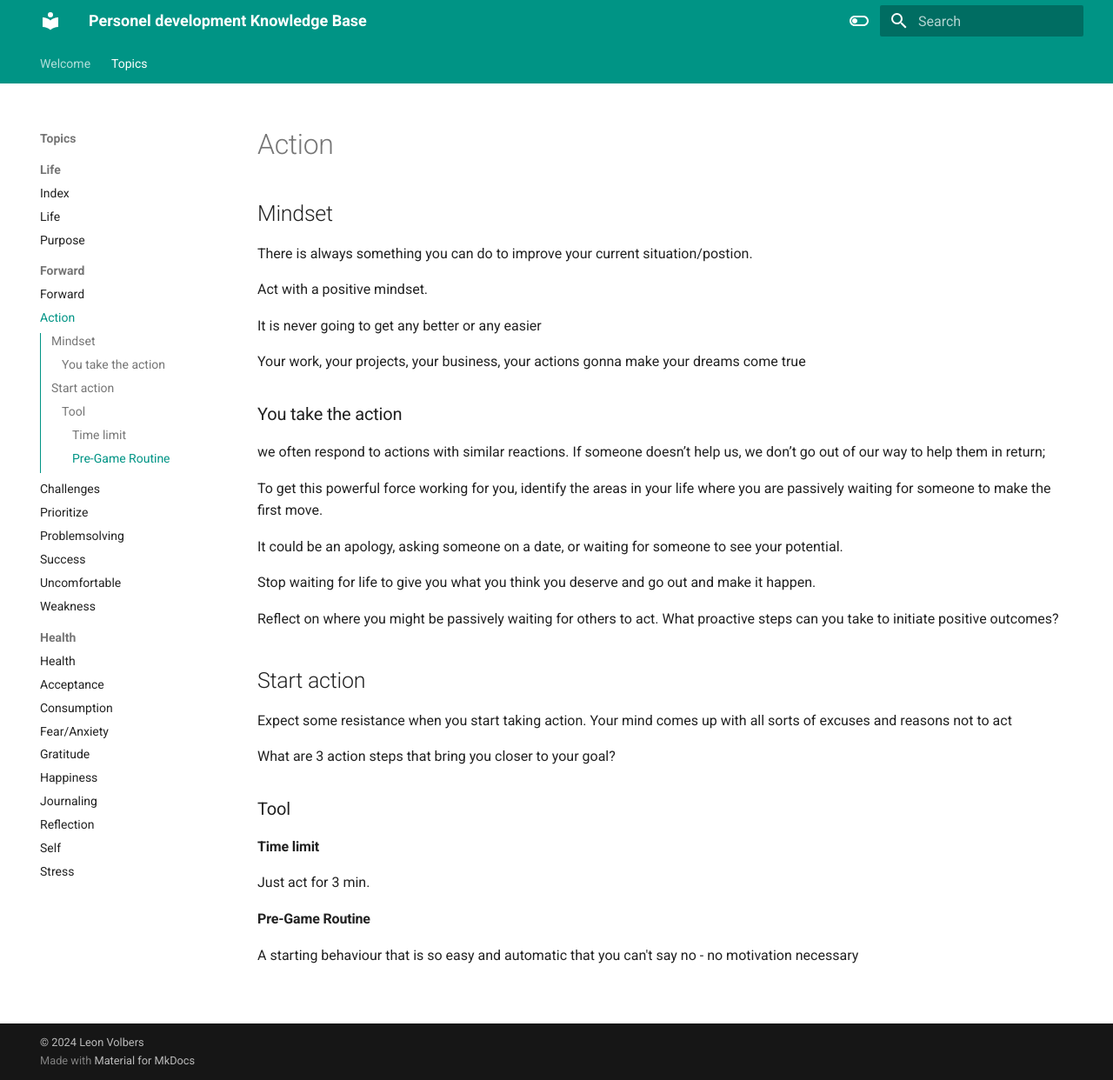
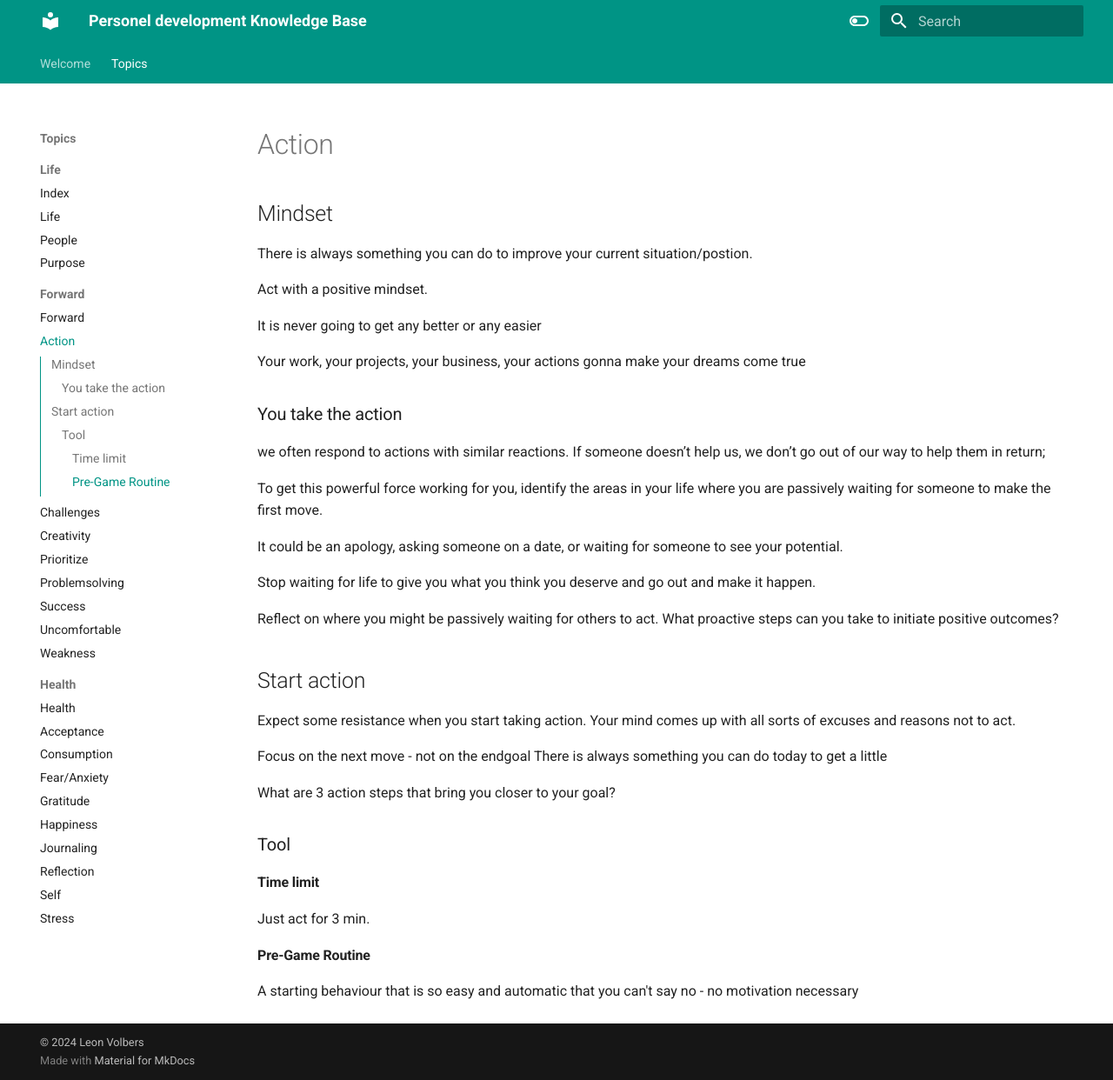
Before and after one commit to levoxtrip/PKB, an MkDocs documentation site: the page built from docs/topics/forward/Action.md, in a window 1280 px wide and 1242 px high. Shown: the whole window at 87% size. Built offline with MkDocs 1.6.1 and Material for MkDocs 9.7.7, drawn with Linux system fonts in a browser that asks for light colours.

Commit message:
Added some information

```diff
--- a/docs/topics/forward/Action.md
+++ b/docs/topics/forward/Action.md
@@ -24,7 +24,11 @@ Reflect on where you might be passively waiting for others to act. What proactiv
 outcomes?
 
 ## Start action
-Expect some resistance when you start taking action. Your mind comes up with all sorts of excuses and reasons not to act
+Expect some resistance when you start taking action. Your mind comes up with all sorts of excuses and reasons not to act.
+
+Focus on the next move - not on the endgoal
+There is always something you can do today to get a little
+
 
 What are 3 action steps that bring you closer to your goal?
 
```
Also changed, not shown: docs/index.md (+2 -0 lines), docs/topics/Life/Life.md (+3 -0 lines), docs/topics/Life/People.md (added, +4 -0 lines), docs/topics/Life/index.md (+3 -0 lines), docs/topics/forward/Creativity.md (added, +3 -0 lines), docs/topics/forward/Prioritize.md (+16 -0 lines), docs/topics/forward/Uncomfortable.md (+2 -0 lines), docs/topics/forward/index.md (+6 -0 lines).
